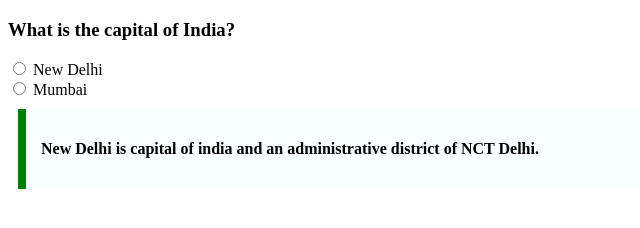
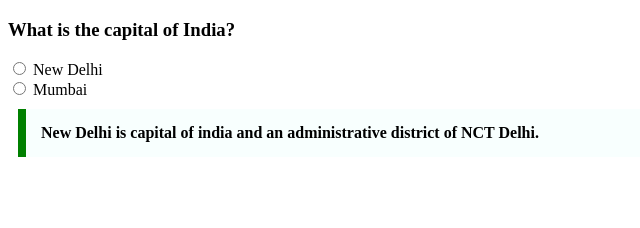
Before and after one commit to acciojob/trivia-jadav-swati, a website: page main.html in a window 1280 px wide. Shown: the whole page, without its empty margins (0-640 px from the left). Drawn offline with Linux system fonts and the light colour scheme.

Commit message:
Update main.html

```diff
--- a/main.html
+++ b/main.html
@@ -16,8 +16,13 @@
         <label for="Mumbai">Mumbai</label>
     </form>
 	    <blockquote cite="https://en.wikipedia.org/wiki/New_Delhi"
-    style="max-width: 600px; margin: 10px; padding: 15px;border-left: 8px solid green; background-color: #f8fffe;font-weight: bold; ">
-	   <p> New Delhi is capital of india and an administrative district of NCT Delhi.</p>
+			style="max-width: 600px;
+			       margin: 10px;
+			       padding: 15px;border-left:
+			       8px solid green;
+			       background-color: #f8fffe;
+			       font-weight: bold;">
+	    New Delhi is capital of india and an administrative district of NCT Delhi.
     </blockquote>
     <script type="text/javascript" src="./script.js">
 </script>
```
